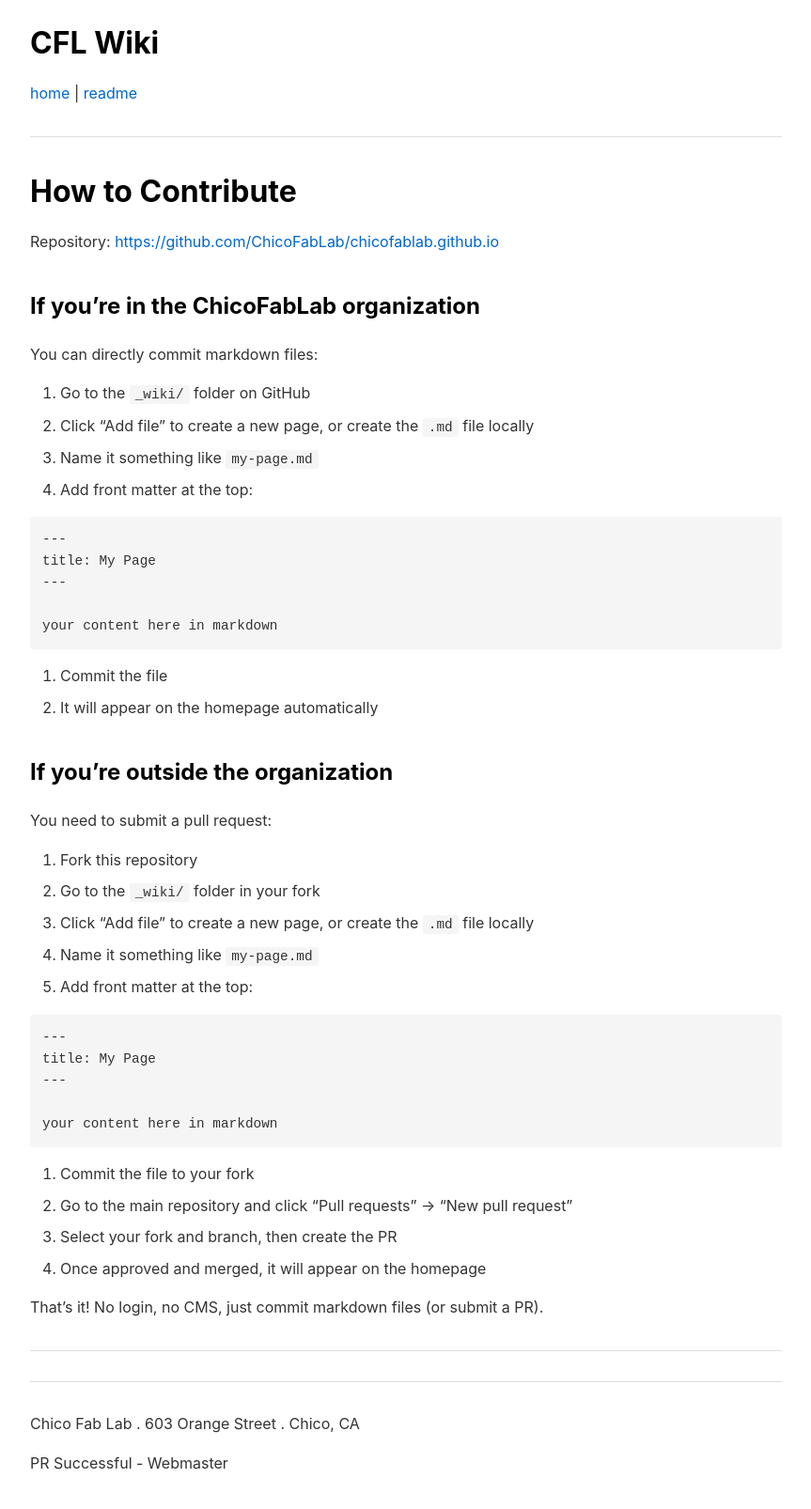
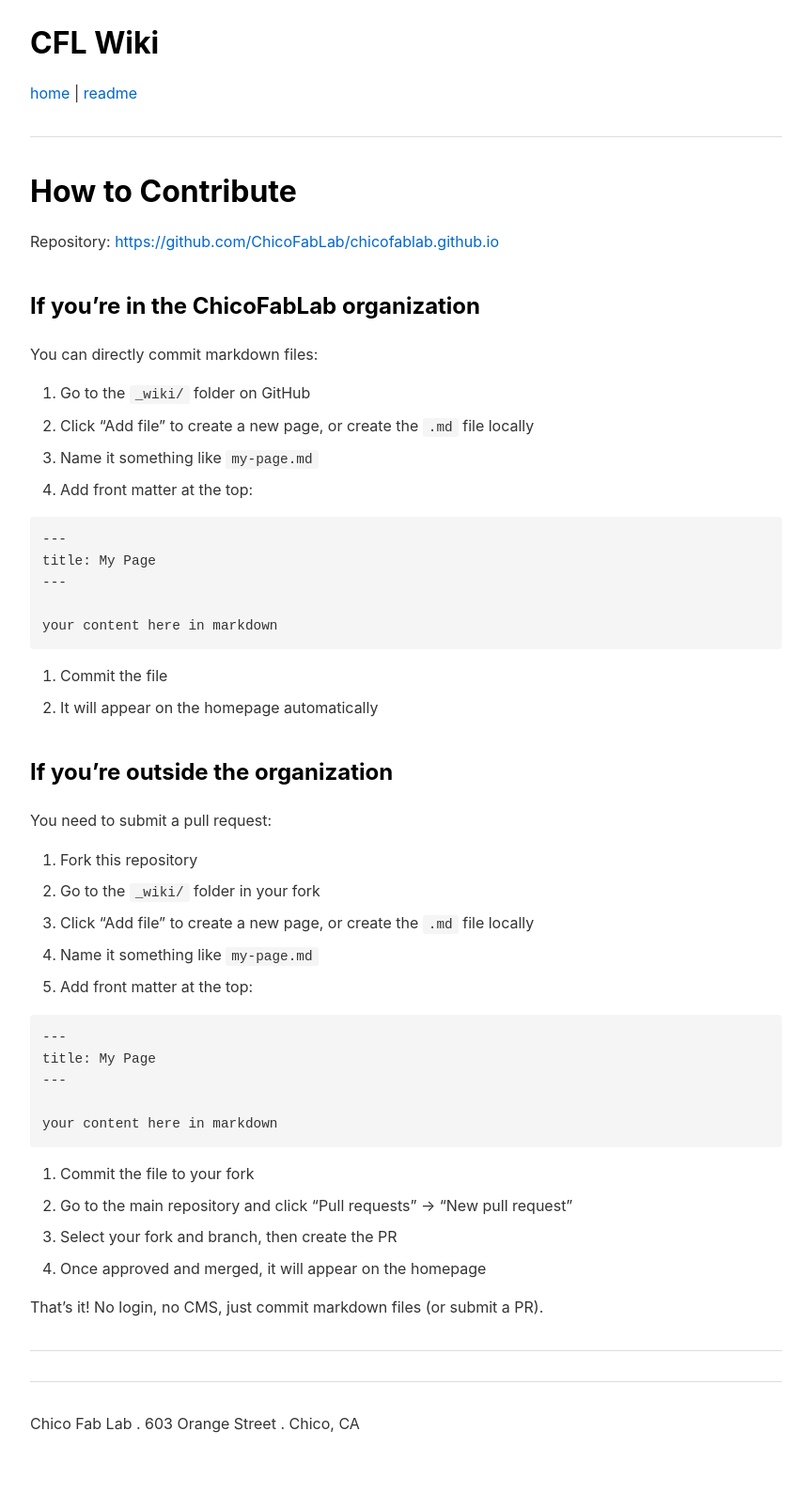
Before and after one commit to ChicoFabLab/chicofablab.github.io, a Jekyll site: the page built from README.md, in a window 1280 px wide. Shown: the whole page at 94% size, without its empty margins (208-1071 px from the left). Built offline with Jekyll 4.4.1, drawn with Linux system fonts in a browser that asks for light colours; after the commit the page ends 1565 px from its top, so only the background shows below that.

Commit message:
Remove 'PR Successful - Webmaster' from footer

```diff
--- a/_layouts/default.html
+++ b/_layouts/default.html
@@ -20,7 +20,6 @@
 
 <footer>
 <p>Chico Fab Lab . 603 Orange Street . Chico, CA</p>
-<p>PR Successful - Webmaster</p>
 </footer>
 </body>
 </html>
```
